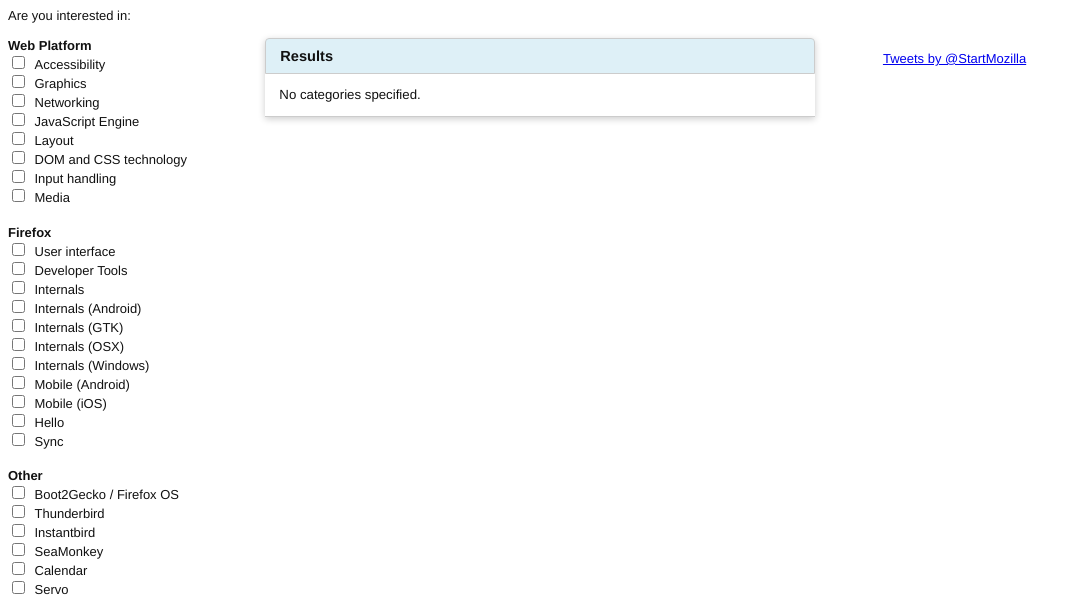
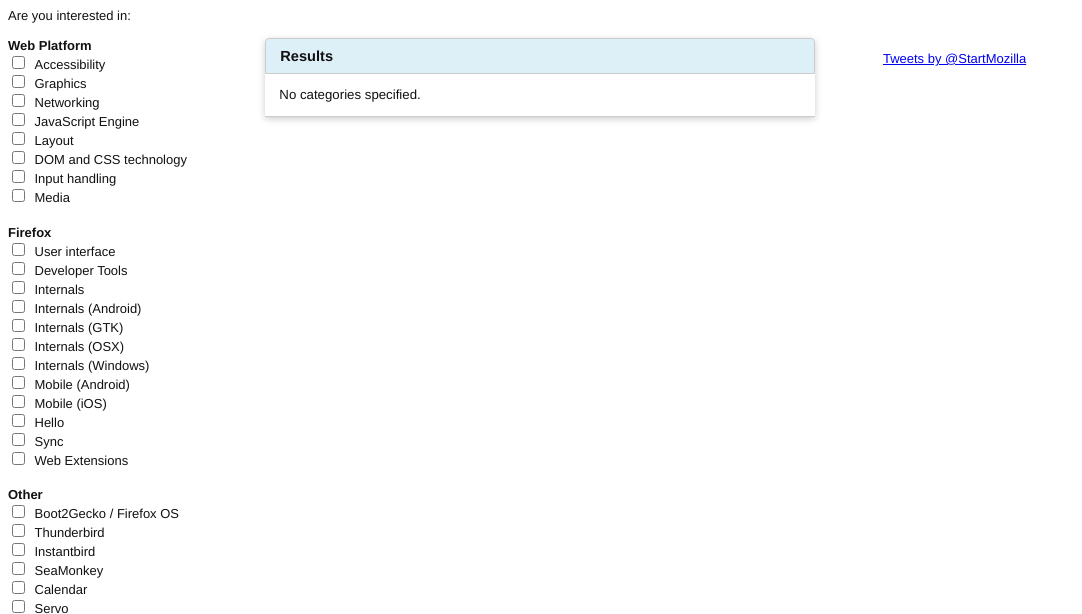
Before and after one commit to jdm/bugsahoy, a plain HTML site: page index.html in a window 1280 px wide. Shown: the part 121-735 px from the top of the page, without its empty margins (0-1082 px from the left). Drawn offline with nearby package versions, Linux system fonts and the light colour scheme.

Commit message:
Add in web extensions

```diff
--- a/index.html
+++ b/index.html
@@ -90,7 +90,8 @@ Bugs Ahoy! <div><i>these bugs are relevant to my interests</i></div>
                     ["mobileandroid", "Mobile (Android)"],
                     ["mobileios", "Mobile (iOS)"],
                     ["loop", "Hello"],
-                    ["sync", "Sync"]]
+                    ["sync", "Sync"],
+                    ["webextensions", "Web Extensions"]]
       },
       {
         'name': 'Other',
--- a/magic.js
+++ b/magic.js
@@ -187,6 +187,7 @@ addComponentMapping('jseng', 'Core',
                      'XPConnect']);
 addComponentMapping('media', 'Core', ['Video/Audio', 'WebRTC', 'WebRTC: Audio/Video',
                                       'WebRTC: Signalling']);
+addComponentMapping('webextensions', 'Toolkit', ['WebExtensions']);
 addComponentMapping('ff', 'Firefox');
 addComponentMapping('ff', 'Toolkit');
 addComponentMapping('ff', 'Mozilla Services', 'Firefox Sync: UI');
```
